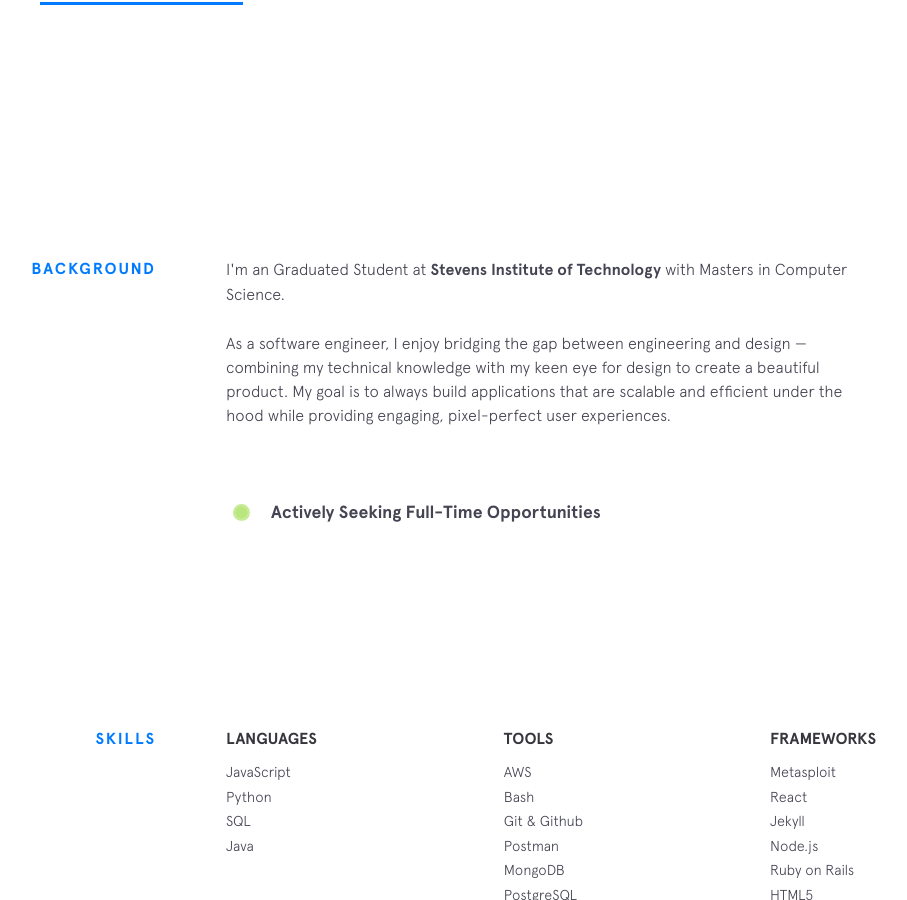
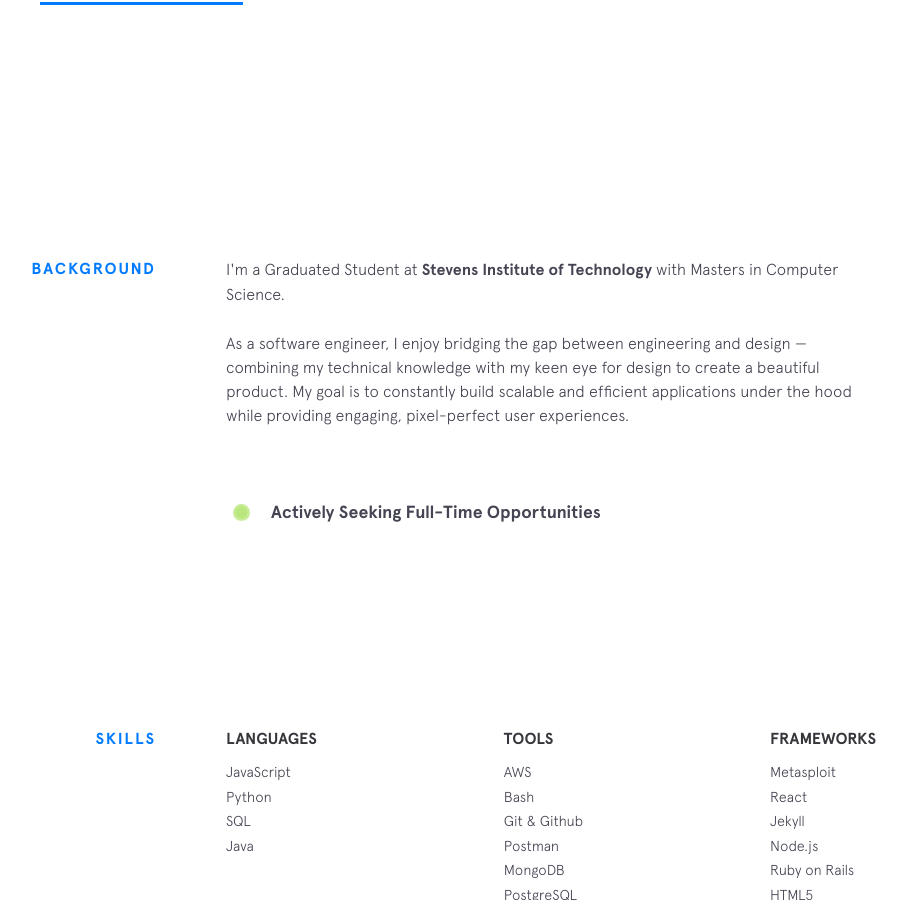
Before and after one commit to dharmitviradia/dharmitviradia.github.io, a Jekyll site: the page built from index.html, in a window 1280 px wide and 900 px high, scrolled down 743 px. Shown: the whole window, without its empty margins (224-1131 px from the left). Built offline with Jekyll 4.4.1, drawn with Linux system fonts in a browser that asks for light colours; nearby versions of some CDN libraries.

Commit message:
Update background.html

```diff
--- a/_includes/background.html
+++ b/_includes/background.html
@@ -2,14 +2,12 @@
   <div class="section__title">Background</div>
   <div class="section__content">
     <p>
-      I'm an Graduated Student at
+      I'm a Graduated Student at
       <a class="underline-link" href="https://www.stevens.edu/" target="_blank">Stevens Institute of Technology</a> with Masters in Computer Science.
     </p>
 
     <p>
-      As a software engineer, I enjoy bridging the gap between engineering and design &mdash; combining my technical knowledge
-      with my keen eye for design to create a beautiful product. My goal is to always build applications that are scalable
-      and efficient under the hood while providing engaging, pixel-perfect user experiences.
+      As a software engineer, I enjoy bridging the gap between engineering and design &mdash; combining my technical knowledge with my keen eye for design to create a beautiful product. My goal is to constantly build scalable and efficient applications under the hood while providing engaging, pixel-perfect user experiences.
     </p>
 
     {% include employment-status.html %}
```
